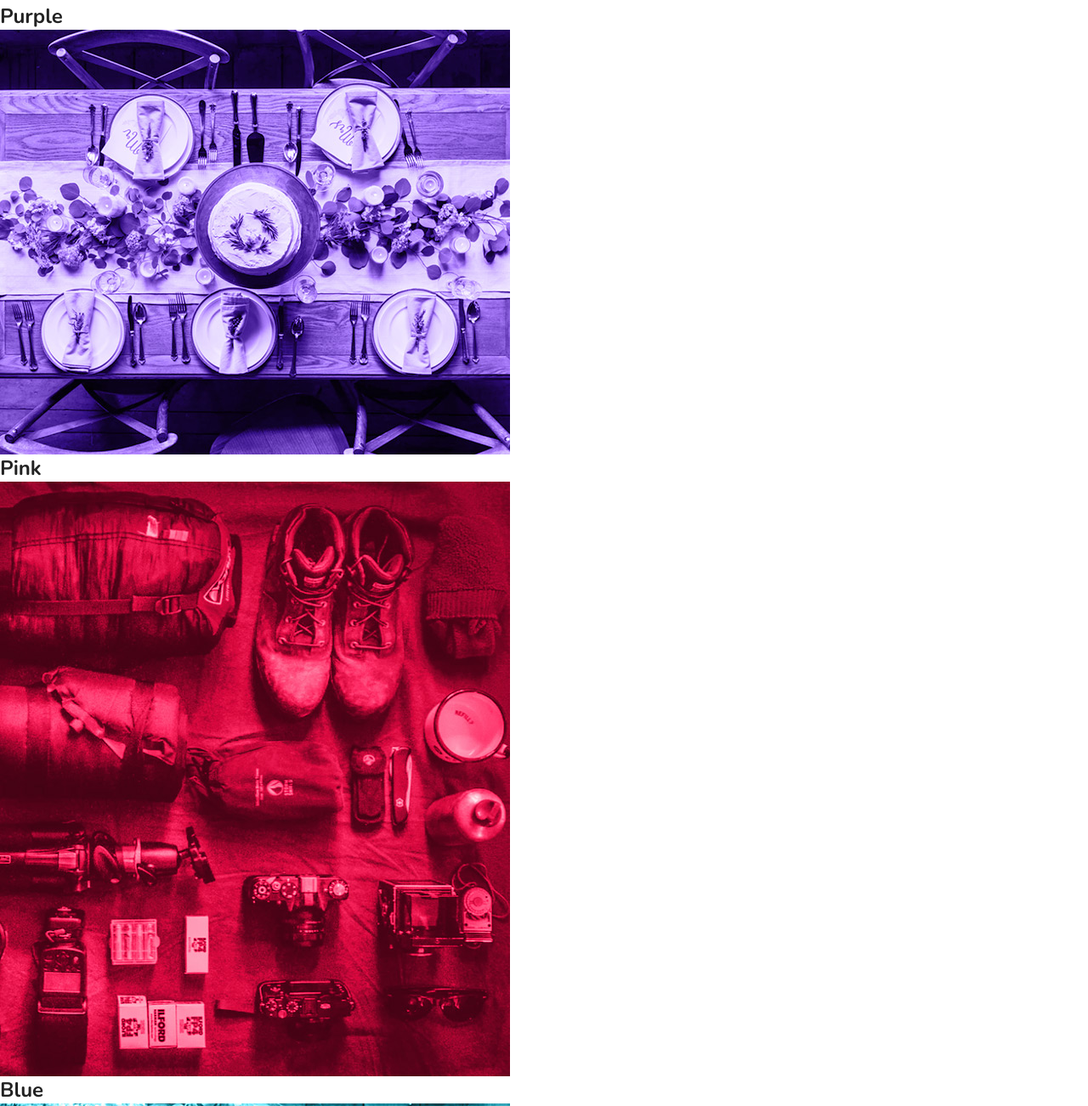
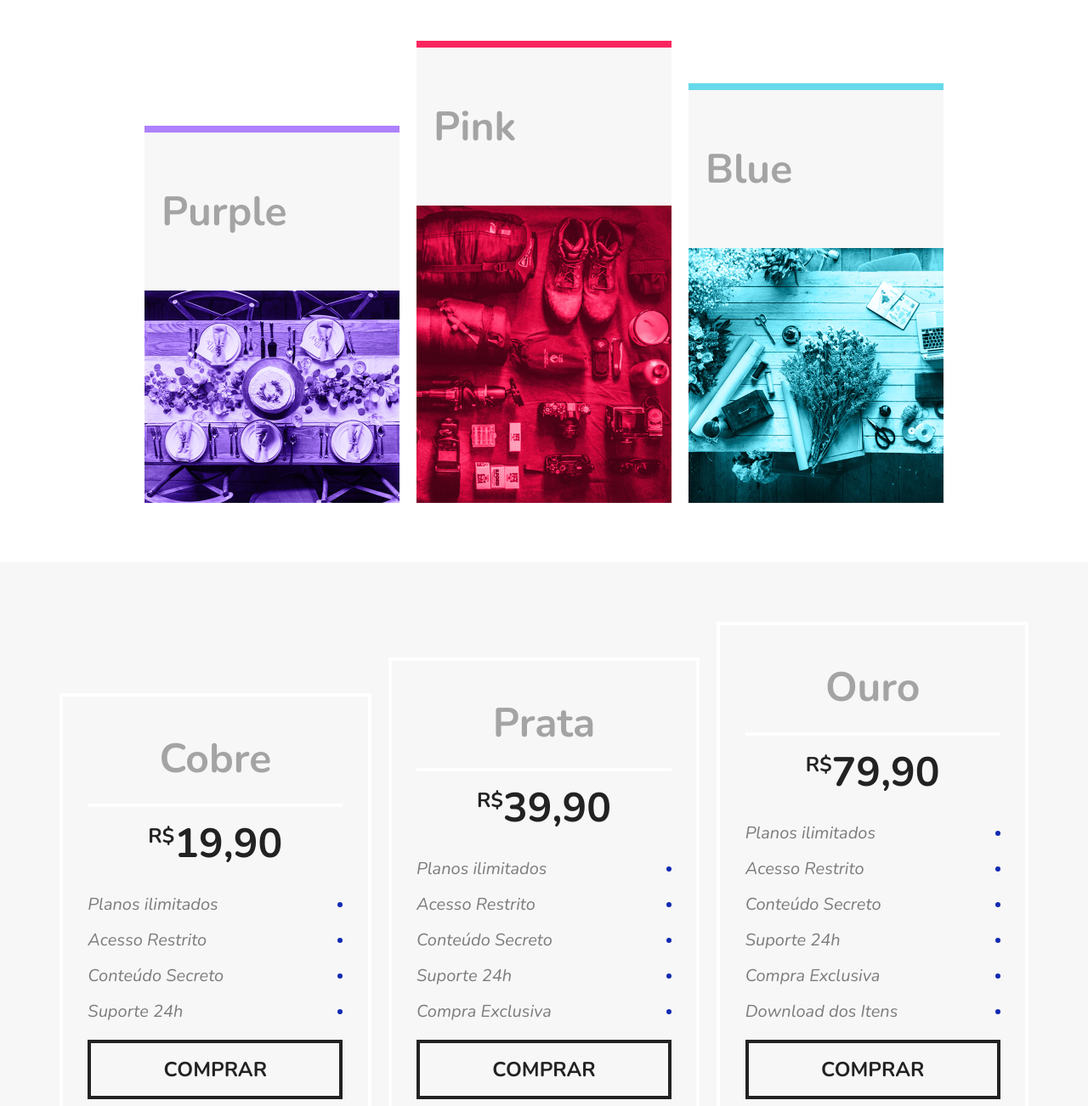
Before and after one commit to thatsaquino/flexblog, a plain HTML site: page index.html in a window 1280 px wide. Shown: the part 1159-2461 px from the top of the page at 85% size. Drawn offline with nearby package versions, Linux system fonts and the light colour scheme.

Commit message:
Adiciona estilo na seção de preços

```diff
--- a/css/style.css
+++ b/css/style.css
@@ -93,3 +93,188 @@ img {
 .menu-nav a:hover{
   color: #122ab2;
 }
+
+/*Introdução*/
+.introducao {
+  font-size: 3em;
+  line-height: 1;
+  max-width: 960px;
+  margin: 0 auto;
+  padding: 60px 10px;
+}
+
+/* Sobre */
+
+.sobre {
+  border-top: 2px solid #122ab2;
+  border-bottom: 2px solid #122ab2;
+  max-width: 960px;
+  margin: 0 auto;
+  padding: 60px 0;
+  display: flex;
+  flex-wrap: wrap;
+}
+
+.sobre-info {
+  /* flex: 2(grow) 1(shrink) 300px(basis) */
+  flex: 2 1 300px;
+  margin: 0 10px
+}
+
+.sobre-info h2 {
+  font-size: 3em;
+  margin-bottom: .5em;
+}
+
+.sobre-info p{
+  font-size: 1.25em;
+  line-height: 1.4em;
+  margin-bottom: 1em;
+  color: #7c7c7c;
+}
+
+.sobre-img {
+  /* flex: 1(grow) 1(shrink) 160px(basis ou min-width) */
+  flex: 1 1 160px;
+  margin: 0 10px;
+}
+
+/* Produtos */
+
+.produtos {
+  max-width: 960px;
+  margin: 60px auto;
+}
+
+.produtos h2 {
+  font-size: 3em;
+  margin: 0 10px 60px 10px;
+}
+
+.produtos-container {
+  display: flex;
+  flex-wrap: wrap;
+  align-items: flex-end;
+}
+
+.produtos-item {
+  flex: 1 1 175px;
+  margin: 10px;
+}
+
+.produtos-item h3 {
+  font-size: 3em;
+  color: #a4a4a4;
+  padding: 60px 20px;
+  background-color: #f7f7f7;
+  margin: 0;
+}
+
+.purple {
+  border-top: solid 8px #ae81ff;
+}
+
+.pink {
+  border-top: solid 8px #f9265e;
+}
+
+.blue {
+  border-top: solid 8px #66d9eb;
+}
+
+/*Preços*/
+
+.preco {
+  background-color: #f7f7f7;
+  padding: 60px;
+  display: flex;
+  flex-wrap: wrap;
+  align-items: flex-end;
+}
+
+.preco-item {
+  flex: 1;
+  border: 4px solid white;
+  padding: 20px;
+  margin: 10px;
+  min-width: 260px; /*ajuste pro safari (poderia incluir no flex basis)*/
+  /*sempre definir width de menos de 260px, o valor minimo de largura de um mobile*/
+}
+
+.preco-item h2 {
+  font-size: 3em;
+  color: #a4a4a4;
+  text-align: center;
+  margin-top: 20px;
+}
+
+.preco-item span {
+  max-width: 300px;
+  margin: 20px auto;
+  display: block;
+  text-align: center;
+  font-weight: bold;
+  padding: 10px 0 5px 0;
+  border-top: 4px solid white;
+  font-size: 3em;
+}
+
+.preco-item sup {
+  /*rem - relativo a raiz: 16px (não relativo 3em do span)*/
+  font-size: 1.5rem;
+}
+
+.preco-item ul {
+  max-width: 300px;
+  margin: 20px auto;
+  font-size: 1.25em;
+  font-style: italic;
+  color: #7c7c7c;
+}
+
+/*criar bullet ao lado da descrição do plano*/
+.preco-item li {
+  display: flex;
+  justify-content: space-between;
+  align-items: center;
+  margin-bottom: 15px;
+}
+
+.preco-item li::after {
+  content: "";
+  display: block;
+  width: 6px;
+  height: 6px;
+  background-color: #122ab2;
+  border-radius: 100%;
+}
+
+.preco-item a {
+  max-width: 300px;
+  display: block;
+  margin: 20px auto;
+  border: solid 4px;
+  color: #222222;
+  text-transform: uppercase;
+  font-weight: bold;
+  font-size: 1.5em;
+  padding: 15px 0;
+  text-align: center;
+}
+
+/*Qualidade*/
+
+/*Media queries*/
+@media (max-width: 800px) {
+  .preco {
+    padding-left: 10px;
+    padding-right: 10px;
+  }
+  .preco .preco-item:nth-child(3) {
+    order: -2;
+  }
+  .preco .preco-item:nth-child(2) {
+    order: -1;
+  }
+
+}
--- a/index.html
+++ b/index.html
@@ -50,26 +50,28 @@
 
     <div class="sobre-img">
       <img src="./img/sobre1.jpg" alt="Imagem roxa com mulher de costas, cabelos compridos e loiros, com um chapéu preto. A moça da foto utiliza um casaco grande que vai até os joelhos.">
+    </div>
+
+    <div class="sobre-img">
       <img src="./img/sobre2.jpg" alt="Imagem rosa, com close em uma mão pintando um circulo de papel pequeno com um pincel.">
     </div>
   </section>
 
   <section id="produtos" class="produtos">
     <h2>Produtos</h2>
-
     <div class="produtos-container">
       <div class="produtos-item purple">
-        <h2>Purple</h2>
+        <h3>Purple</h3>
         <img src="./img/produtos1.jpg" alt="#">
       </div>
 
       <div class="produtos-item pink">
-        <h2>Pink</h2>
+        <h3>Pink</h3>
         <img src="./img/produtos2.jpg" alt="#">
       </div>
 
       <div class="produtos-item blue">
-        <h2>Blue</h2>
+        <h3>Blue</h3>
         <img src="./img/produtos3.jpg" alt="#">
       </div>
 
```
